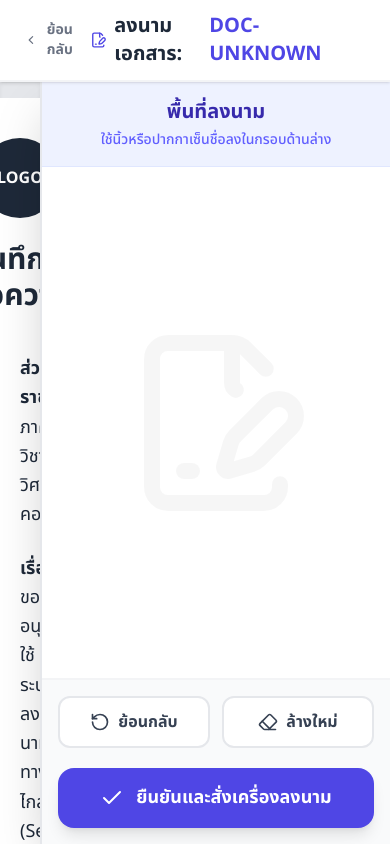
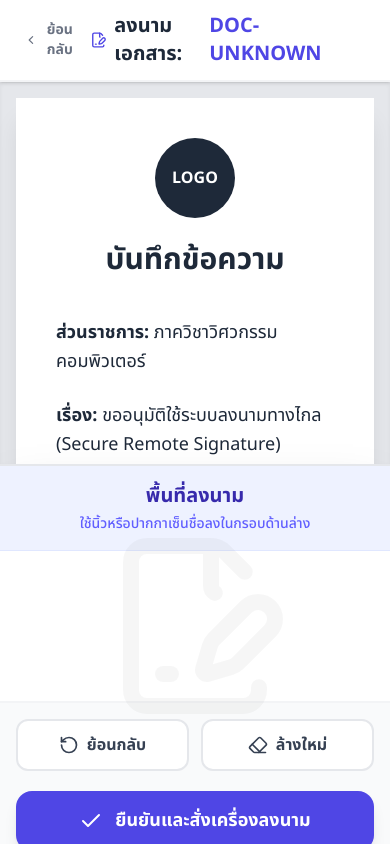
Before and after one commit to Secure-Remote-signature/RemoteSecureSignature, a Next.js app in the folder frontend/: page /signing in a window 390 px wide. Built offline with nearby package versions, Linux system fonts and the light colour scheme.

Commit message:
feat: update layout for SigningContent with responsive design adjustments

```diff
--- a/frontend/app/signing/page.tsx
+++ b/frontend/app/signing/page.tsx
@@ -91,7 +91,7 @@ function SigningContent() {
       </div>
 
       {/* --- Main Layout (Split Screen) --- */}
-      <div className="flex-1 flex flex-row overflow-hidden">
+      <div className="flex-1 flex flex-col pi:flex-row overflow-hidden">
 
         {/* LEFT: Document Preview (ฝั่งซ้าย: ดูเอกสาร) */}
         <div className="flex-1 bg-gray-200 overflow-y-auto p-4 pi:p-8 flex justify-center custom-scrollbar shadow-inner">
@@ -131,7 +131,7 @@ function SigningContent() {
         </div>
 
         {/* RIGHT: Signature Pad Panel (ฝั่งขวา: พื้นที่เซ็นชื่อ) */}
-        <div className="w-[40%] min-w-[350px] pi:min-w-[450px] max-w-[500px] bg-white border-l-2 border-gray-200 shadow-2xl flex flex-col z-10">
+        <div className="w-full h-[45vh] pi:h-auto pi:w-[40%] pi:min-w-[450px] pi:max-w-[500px] bg-white border-t-2 pi:border-t-0 pi:border-l-2 border-gray-200 shadow-2xl flex flex-col z-10">
 
           <div className="p-4 pi:p-6 bg-indigo-50 border-b border-indigo-100 flex flex-col items-center text-center">
              <h3 className="text-xl pi:text-3xl font-bold text-indigo-800 mb-1">พื้นที่ลงนาม</h3>
```
